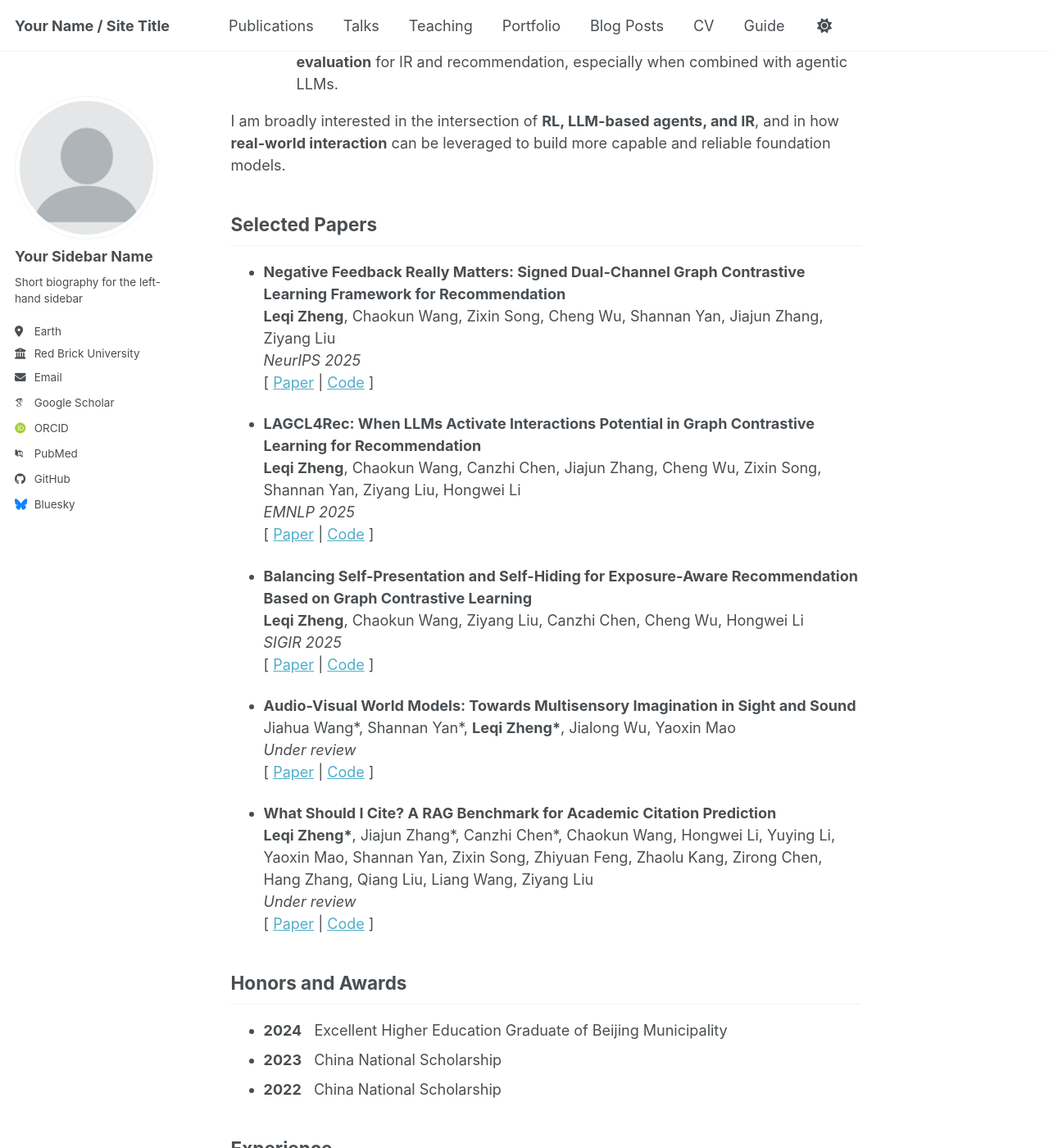
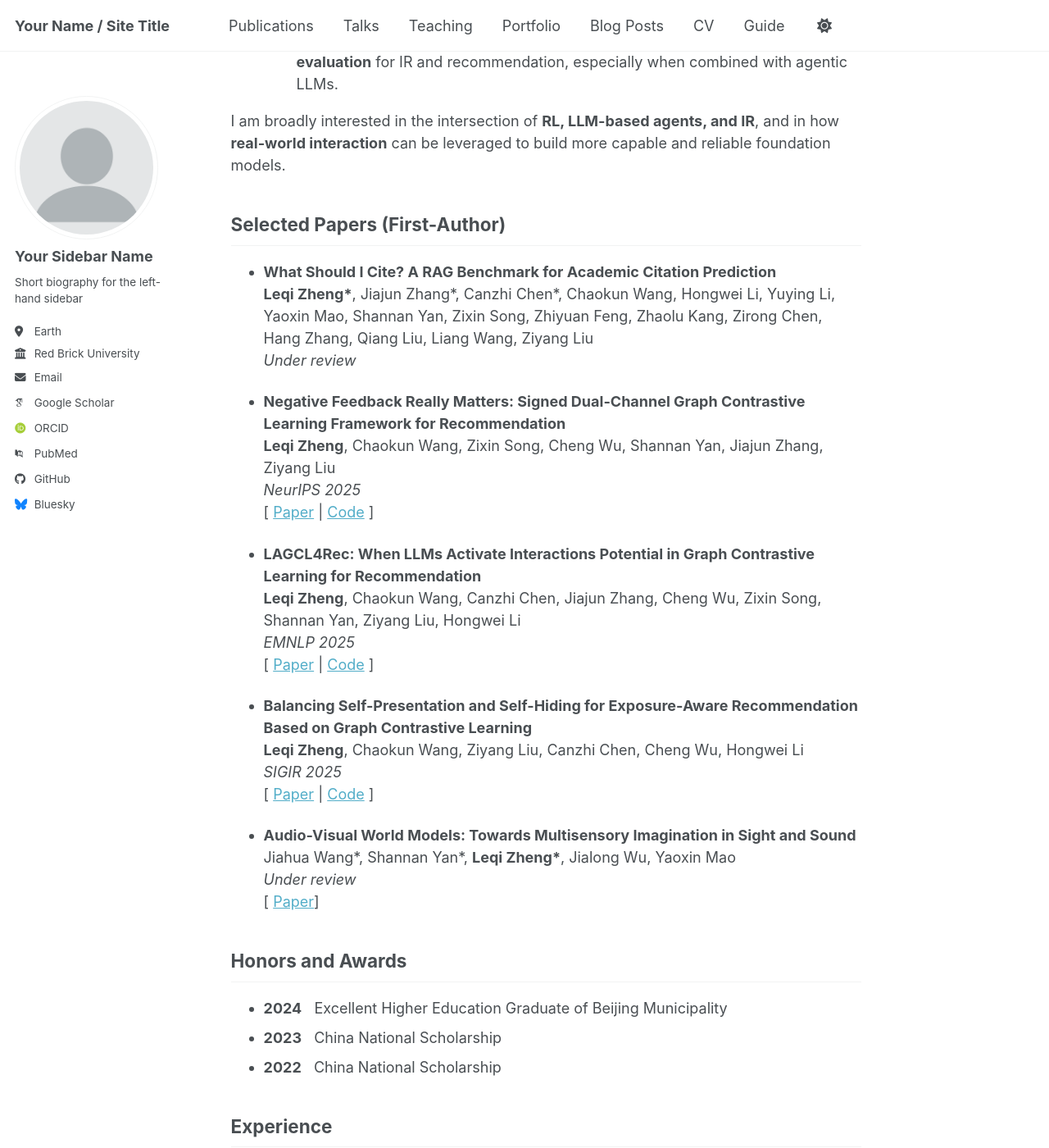
Before and after one commit to LQgdwind/LQgdwind.github.io, a Jekyll site: the page built from _pages/about.md, in a window 1280 px wide and 1400 px high, scrolled down 1193 px. Shown: the whole window at 82% size. Built offline with Jekyll 4.4.1, drawn with Linux system fonts in a browser that asks for light colours; some web fonts are replaced; a script bundle is joined from its source files by our own code; library files that are not in the unit come from our copies.

Commit message:
Update about.md

```diff
--- a/_pages/about.md
+++ b/_pages/about.md
@@ -36,33 +36,32 @@ My current and past research topics include:
 
 I am broadly interested in the intersection of **RL, LLM-based agents, and IR**, and in how **real-world interaction** can be leveraged to build more capable and reliable foundation models.
 
-Selected Papers
+Selected Papers (First-Author)
 ------
+
+- **What Should I Cite? A RAG Benchmark for Academic Citation Prediction**
+  **Leqi Zheng\***, Jiajun Zhang\*, Canzhi Chen\*, Chaokun Wang, Hongwei Li, Yuying Li, Yaoxin Mao, Shannan Yan, Zixin Song, Zhiyuan Feng, Zhaolu Kang, Zirong Chen, Hang Zhang, Qiang Liu, Liang Wang, Ziyang Liu
+  _Under review_
 
 - **Negative Feedback Really Matters: Signed Dual-Channel Graph Contrastive Learning Framework for Recommendation**
   **Leqi Zheng**, Chaokun Wang, Zixin Song, Cheng Wu, Shannan Yan, Jiajun Zhang, Ziyang Liu
   _NeurIPS 2025_
-  \[ [Paper](#) | [Code](#) \]
+  \[ [Paper](#https://neurips.cc/virtual/2025/loc/san-diego/poster/116921) | [Code](https://github.com/LQgdwind/nips25-sdcgcl) \]
 
 - **LAGCL4Rec: When LLMs Activate Interactions Potential in Graph Contrastive Learning for Recommendation**
   **Leqi Zheng**, Chaokun Wang, Canzhi Chen, Jiajun Zhang, Cheng Wu, Zixin Song, Shannan Yan, Ziyang Liu, Hongwei Li
   _EMNLP 2025_
-  \[ [Paper](#) | [Code](#) \]
+  \[ [Paper](#https://aclanthology.org/2025.findings-emnlp.61/) | [Code](https://github.com/LQgdwind/emnlp25-lagcl4rec) \]
 
 - **Balancing Self-Presentation and Self-Hiding for Exposure-Aware Recommendation Based on Graph Contrastive Learning**
   **Leqi Zheng**, Chaokun Wang, Ziyang Liu, Canzhi Chen, Cheng Wu, Hongwei Li
   _SIGIR 2025_
-  \[ [Paper](#) | [Code](#) \]
+  \[ [Paper](#https://dl.acm.org/doi/10.1145/3726302.3729900) | [Code](https://github.com/LQgdwind/sigir25-bph4rec) \]
 
 - **Audio-Visual World Models: Towards Multisensory Imagination in Sight and Sound**
   Jiahua Wang\*, Shannan Yan\*, **Leqi Zheng\***, Jialong Wu, Yaoxin Mao
   _Under review_
-  \[ [Paper](#) | [Code](#) \]
-
-- **What Should I Cite? A RAG Benchmark for Academic Citation Prediction**
-  **Leqi Zheng\***, Jiajun Zhang\*, Canzhi Chen\*, Chaokun Wang, Hongwei Li, Yuying Li, Yaoxin Mao, Shannan Yan, Zixin Song, Zhiyuan Feng, Zhaolu Kang, Zirong Chen, Hang Zhang, Qiang Liu, Liang Wang, Ziyang Liu
-  _Under review_
-  \[ [Paper](#) | [Code](#) \]
+  \[ [Paper](#https://www.arxiv.org/abs/2512.00883)\]
 
 Honors and Awards
 ------
```
